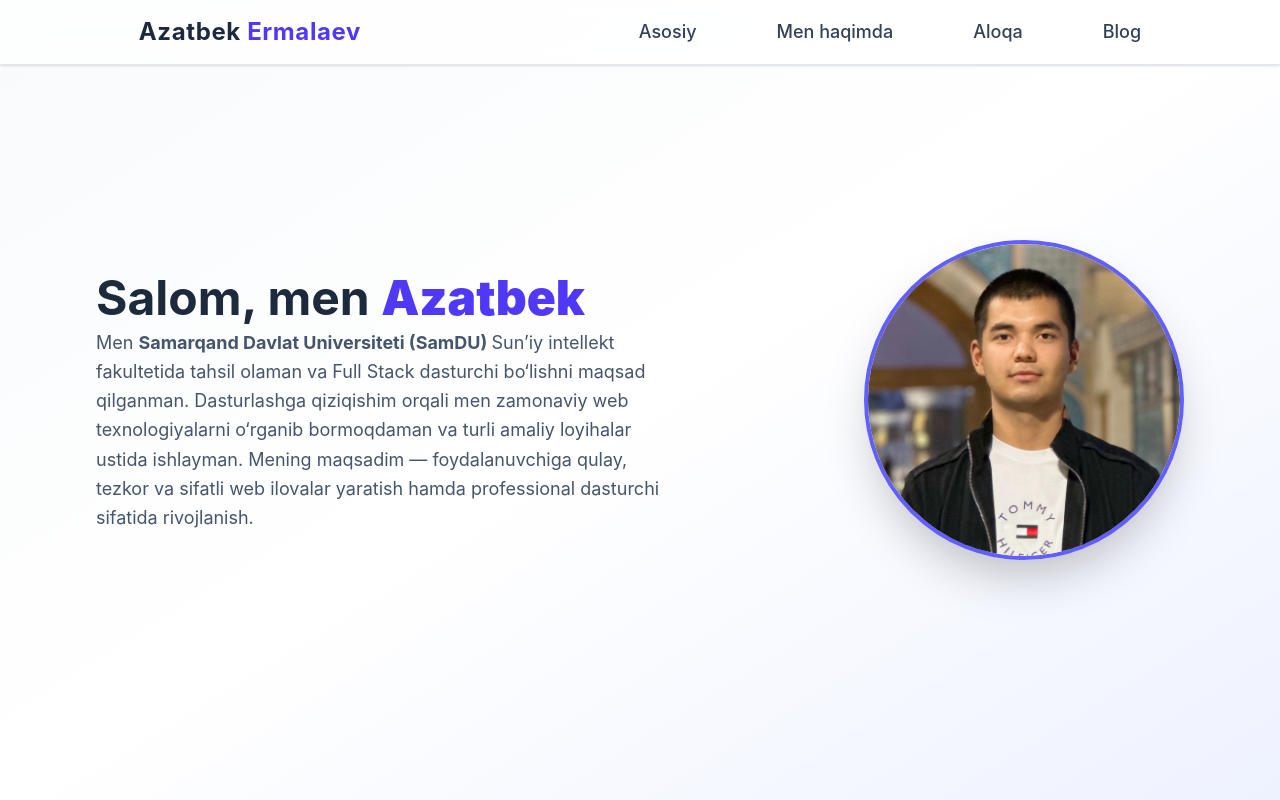
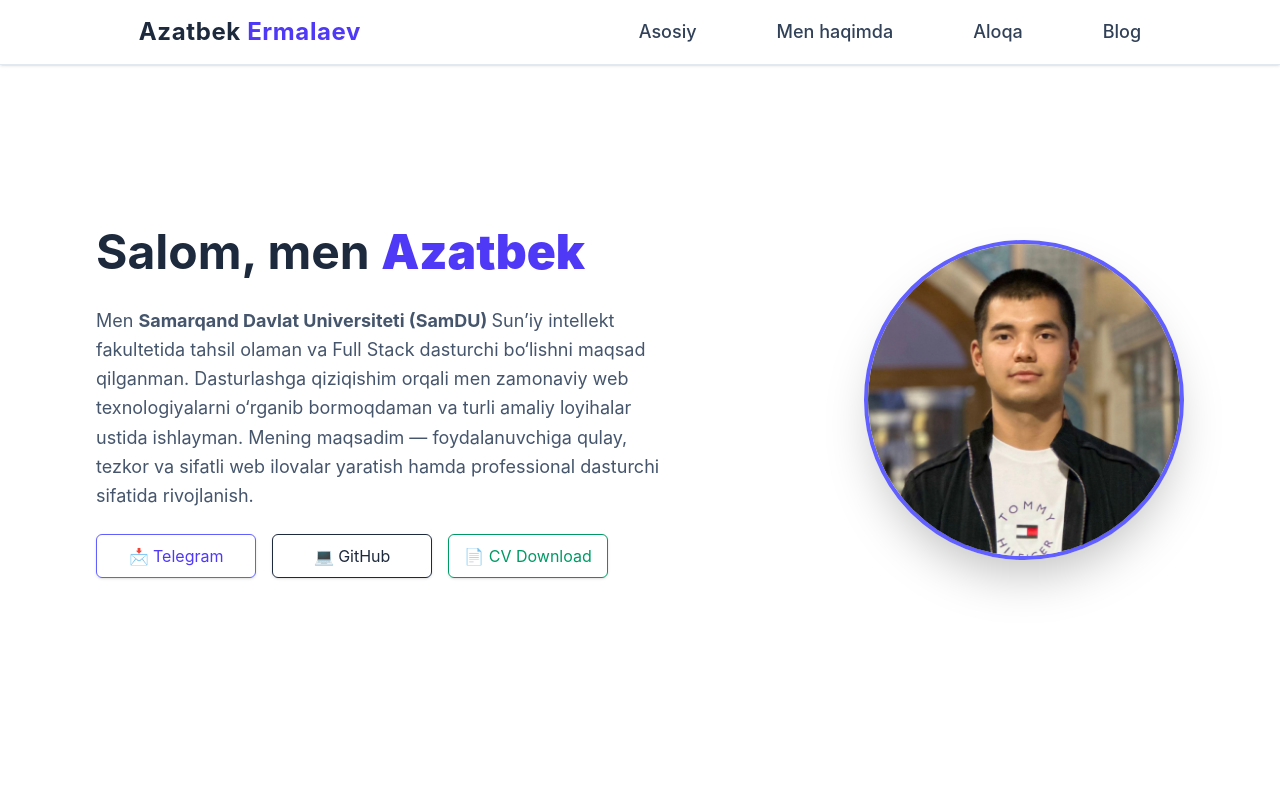
Before and after one commit to azatbek-07/react-tailwindcss-portfolio, a React (Vite) app: page / in a window 1280 px wide. Built offline with nearby package versions, Linux system fonts and the light colour scheme.

Commit message:
yonalish qoshildi

```diff
--- a/src/components/Header.jsx
+++ b/src/components/Header.jsx
@@ -11,22 +11,22 @@ export function Header() {
 
                     <div className="text-lg flex gap-20 font-medium text-slate-700">
                         <Link className="relative hover:text-indigo-600 after:content-[''] after:absolute after:left-0 after:-bottom-1
-                              after:w-0 after:h-[2px] after:bg-indigo-600
+                              after:w-0 after:h-0.5 after:bg-indigo-600
                               after:transition-all after:duration-300 hover:after:w-full"
                             to="/">Asosiy</Link>
 
                         <Link className="relative hover:text-indigo-600 after:content-[''] after:absolute after:left-0 after:-bottom-1
-                              after:w-0 after:h-[2px] after:bg-indigo-600
+                              after:w-0 after:h-0.5 after:bg-indigo-600
                               after:transition-all after:duration-300 hover:after:w-full"
                             to="/about">Men haqimda</Link>
 
                         <Link className="relative hover:text-indigo-600 after:content-[''] after:absolute after:left-0 after:-bottom-1
-                               after:w-0 after:h-[2px] after:bg-indigo-600
+                               after:w-0 after:h-0.5 after:bg-indigo-600
                                after:transition-all after:duration-300 hover:after:w-full"
                             to="/contact">Aloqa</Link>
 
                         <Link className="relative hover:text-indigo-600 after:content-[''] after:absolute after:left-0 after:-bottom-1
-                                after:w-0 after:h-[2px] after:bg-indigo-600
+                                after:w-0 after:h-0.5 after:bg-indigo-600
                                 after:transition-all after:duration-300 hover:after:w-full"
                             to="/">Blog</Link>
                     </div>
@@ -34,12 +34,12 @@ export function Header() {
             </header>
 
 
-            <section className="flex justify-around items-center min-h-screen bg-gradient-to-br from-slate-50 via-white to-indigo-50 px-10 pt-24">
+            <section className="flex justify-around items-center min-h-screen from-slate-50 via-white to-indigo-50 px-10 pt-24">
 
                 <div className="space-y-6">
                     <h1 className="text-5xl font-bold leading-tight text-slate-800">
                         Salom, men <b className="text-indigo-600">Azatbek</b>
-                    </h1>
+                    </h1><br />
 
                     <p className="max-w-xl text-lg text-slate-600 leading-relaxed">
                         Men <b>Samarqand Davlat Universiteti (SamDU) </b>Sun’iy intellekt fakultetida tahsil olaman va Full Stack dasturchi bo‘lishni maqsad qilganman.
@@ -48,6 +48,41 @@ export function Header() {
 
                         Mening maqsadim — foydalanuvchiga qulay, tezkor va sifatli web ilovalar yaratish hamda professional dasturchi sifatida rivojlanish.
                     </p>
+                    <br />
+
+                    <div className="flex gap-4 mt-6">
+
+                        {/* Telegram */}
+                        <a
+                            href="https://t.me/@A_z_a_t_b_e_k"
+                            target="_blank"
+                            className="w-40 h-11 flex items-center justify-center gap-2 border border-indigo-500 text-indigo-600 rounded-md
+                          hover:bg-indigo-500 hover:text-white transition-all duration-300 shadow-sm"
+                        >
+                            📩 Telegram
+                        </a>
+
+                        {/* GitHub */}
+                        <a
+                            href="https://github.com/azatbek-07"
+                            target="_blank"
+                            className="w-40 h-11 flex items-center justify-center gap-2 border border-slate-800 text-slate-800 rounded-md
+                            hover:bg-slate-800 hover:text-white transition-all duration-300 shadow-sm"
+                        >
+                            💻 GitHub
+                        </a>
+
+                        {/* CV Download */}
+                        <a
+                            href="/cv.pdf"
+                            download
+                            className="w-40 h-11 flex items-center justify-center gap-2 border border-emerald-600 text-emerald-600 rounded-md
+        hover:bg-emerald-600 hover:text-white transition-all duration-300 shadow-sm"
+                        >
+                            📄 CV Download
+                        </a>
+
+                    </div>
                 </div>
 
                 <div className="relative">
@@ -57,10 +92,12 @@ export function Header() {
                         alt="error"
                     />
 
-                    <div className="absolute inset-0 rounded-full bg-indigo-300 blur-3xl opacity-20 -z-10"></div>
+
                 </div>
 
+
             </section>
+
         </>
     )
 }
```
